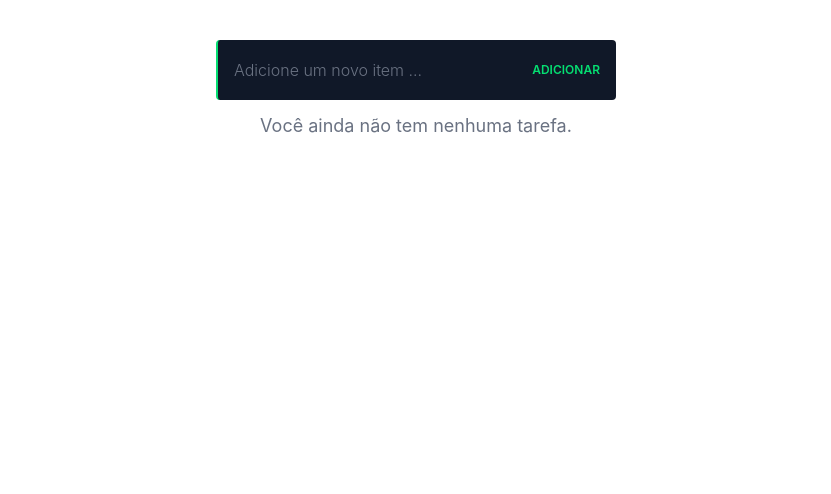
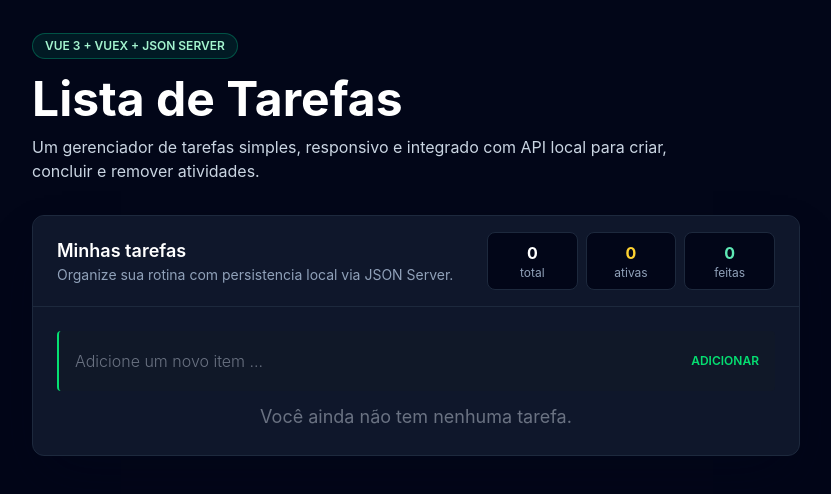
Before and after one commit to felipedestroo/vue-list, a Vue app: page / in a window 1280 px wide. Shown: the top 494 px of the page, without its empty margins (224-1055 px from the left). Built offline with nearby package versions, Linux system fonts and the light colour scheme; no server answers.

Commit message:
feat(App): enhance task management UI with statistics for total, active, and completed tasks

```diff
--- a/src/App.vue
+++ b/src/App.vue
@@ -9,6 +9,8 @@ import ToDoSpinner from './components/ToDoSpinner.vue';
 const store = useStore();
 const loading = ref(false);
 const todos = computed(() => store.state.todos);
+const completedTodos = computed(() => todos.value.filter((todo) => todo.completed).length);
+const pendingTodos = computed(() => todos.value.length - completedTodos.value);
 
 onMounted(() => {
     loading.value = true
@@ -25,30 +27,64 @@ onMounted(() => {
 </script>
 
 <template>
-  <!-- Content -->
-    <div class="px-3 py-10 md:px-10">
-        <div class="w-full sm:w-1/2 lg:w-1/3 mx-auto">
+    <main class="min-h-screen bg-slate-950 px-4 py-8 text-slate-100 sm:px-6 lg:px-8">
+        <section class="mx-auto flex w-full max-w-3xl flex-col gap-8">
+            <header class="space-y-4 text-center sm:text-left">
+                <div class="inline-flex items-center rounded-full border border-emerald-400/30 bg-emerald-400/10 px-3 py-1 text-xs font-semibold uppercase text-emerald-200">
+                    Vue 3 + Vuex + JSON Server
+                </div>
 
-            <!-- Todo spinner -->
+                <div class="space-y-3">
+                    <h1 class="text-3xl font-bold text-white sm:text-5xl">
+                        Lista de Tarefas
+                    </h1>
+                    <p class="max-w-2xl text-sm leading-6 text-slate-300 sm:text-base">
+                        Um gerenciador de tarefas simples, responsivo e integrado com API local para criar, concluir e remover atividades.
+                    </p>
+                </div>
+            </header>
+
+            <div class="overflow-hidden rounded-xl border border-slate-800 bg-slate-900 shadow-2xl shadow-slate-950/40">
+                <div class="border-b border-slate-800 bg-slate-900/80 px-4 py-4 sm:px-6">
+                    <div class="flex flex-col gap-3 sm:flex-row sm:items-center sm:justify-between">
+                        <div>
+                            <h2 class="text-lg font-semibold text-white">
+                                Minhas tarefas
+                            </h2>
+                            <p class="text-sm text-slate-400">
+                                Organize sua rotina com persistencia local via JSON Server.
+                            </p>
+                        </div>
+
+                        <div class="grid grid-cols-3 gap-2 text-center text-xs sm:w-72">
+                            <div class="rounded-lg border border-slate-800 bg-slate-950 px-3 py-2">
+                                <strong class="block text-base text-white">{{ todos.length }}</strong>
+                                <span class="text-slate-400">total</span>
+                            </div>
+                            <div class="rounded-lg border border-slate-800 bg-slate-950 px-3 py-2">
+                                <strong class="block text-base text-amber-300">{{ pendingTodos }}</strong>
+                                <span class="text-slate-400">ativas</span>
+                            </div>
+                            <div class="rounded-lg border border-slate-800 bg-slate-950 px-3 py-2">
+                                <strong class="block text-base text-emerald-300">{{ completedTodos }}</strong>
+                                <span class="text-slate-400">feitas</span>
+                            </div>
+                        </div>
+                    </div>
+                </div>
+
+                <div class="p-4 sm:p-6">
                     <ToDoSpinner v-if="loading" />
-            <!--/ Todo spinner -->
 
                     <template v-else>
-                <!-- Todo form -->
                         <ToDoFormAdd />
-                <!--/ Todo form -->
-
-                <!-- Todo items -->
                         <ToDoItems v-if="todos.length" />
-                <!--/ Todo items -->
-
-                <!-- Todo empty -->
                         <ToDoEmpty v-else />
-                <!--/ Todo empty -->
                     </template>
                 </div>
             </div>
-    <!--/ Content -->
+        </section>
+    </main>
 </template>
 
 <style scoped></style>
```
Lines whose indentation alone changed are shown as unchanged.
